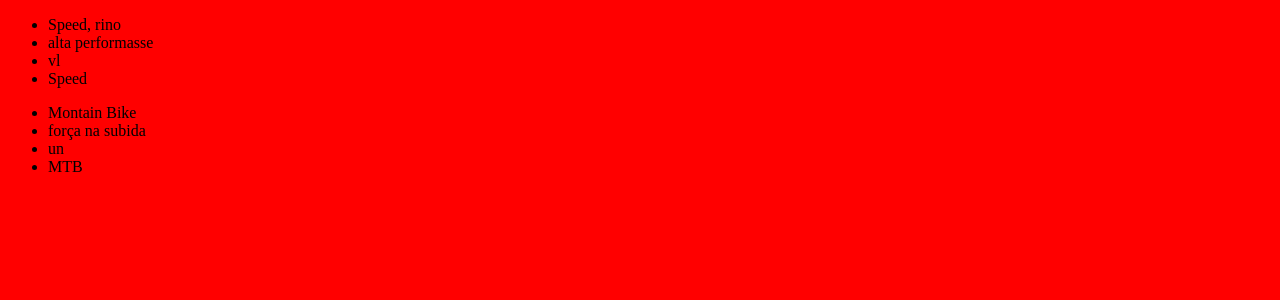
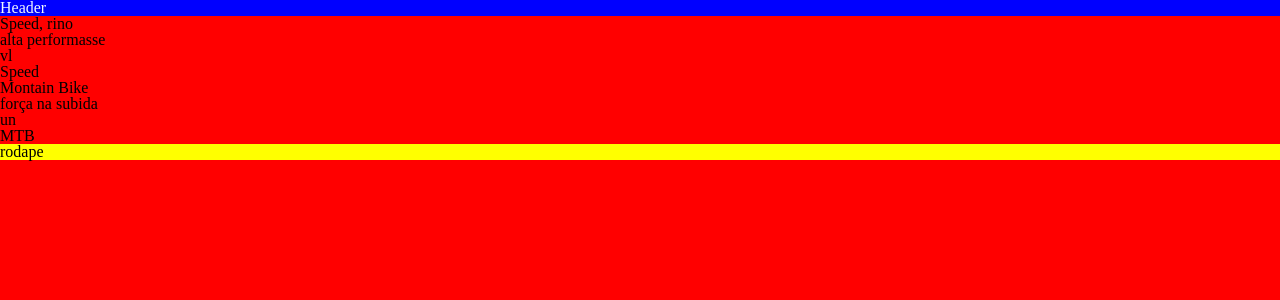
Before and after one commit to Elisp12/Alura-django, a Django app: page / in a window 1280 px wide. Shown: the top 300 px of the page. Run offline with Django 5.2, Linux system fonts and the light colour scheme; data comes from the database, SQL or seed files in the repository.

Commit message:
testando partials

```diff
--- /dev/null
+++ b/static/css/reset.css
@@ -0,0 +1,48 @@
+/* http://meyerweb.com/eric/tools/css/reset/
+   v2.0 | 20110126
+   License: none (public domain)
+*/
+
+html, body, div, span, applet, object, iframe,
+h1, h2, h3, h4, h5, h6, p, blockquote, pre,
+a, abbr, acronym, address, big, cite, code,
+del, dfn, em, img, ins, kbd, q, s, samp,
+small, strike, strong, sub, sup, tt, var,
+b, u, i, center,
+dl, dt, dd, ol, ul, li,
+fieldset, form, label, legend,
+table, caption, tbody, tfoot, thead, tr, th, td,
+article, aside, canvas, details, embed,
+figure, figcaption, footer, header, hgroup,
+menu, nav, output, ruby, section, summary,
+time, mark, audio, video {
+	margin: 0;
+	padding: 0;
+	border: 0;
+	font-size: 100%;
+	font: inherit;
+	vertical-align: baseline;
+}
+/* HTML5 display-role reset for older browsers */
+article, aside, details, figcaption, figure,
+footer, header, hgroup, menu, nav, section {
+	display: block;
+}
+body {
+	line-height: 1;
+}
+ol, ul {
+	list-style: none;
+}
+blockquote, q {
+	quotes: none;
+}
+blockquote:before, blockquote:after,
+q:before, q:after {
+	content: '';
+	content: none;
+}
+table {
+	border-collapse: collapse;
+	border-spacing: 0;
+}
--- a/static/css/style.css
+++ b/static/css/style.css
@@ -1,3 +1,14 @@
+@import url(reset.css);
+
+header {
+    background-color: blue;
+    color: aliceblue;
+}
+
 body {
     background-color: red;
 }
+
+footer {
+    background-color: yellow;
+}
--- a/templates/base/header.html
+++ b/templates/base/header.html
@@ -1,3 +1,3 @@
 <header>
-
+    <h1>Header</h1>
 </header>
--- a/templates/base/rodape.html
+++ b/templates/base/rodape.html
@@ -1,3 +1,3 @@
 <footer>
-
+    <h3>rodape</h3>
 </footer>
--- a/templates/index.html
+++ b/templates/index.html
@@ -2,6 +2,10 @@
 <html lang="pt-br">
 {% include 'base/head.html' %}
 <body>
+    {% include 'base/header.html' %}
+
     {% block content %}{% endblock %}
+
+    {% include 'base/rodape.html' %}
 </body>
 </html>
```
